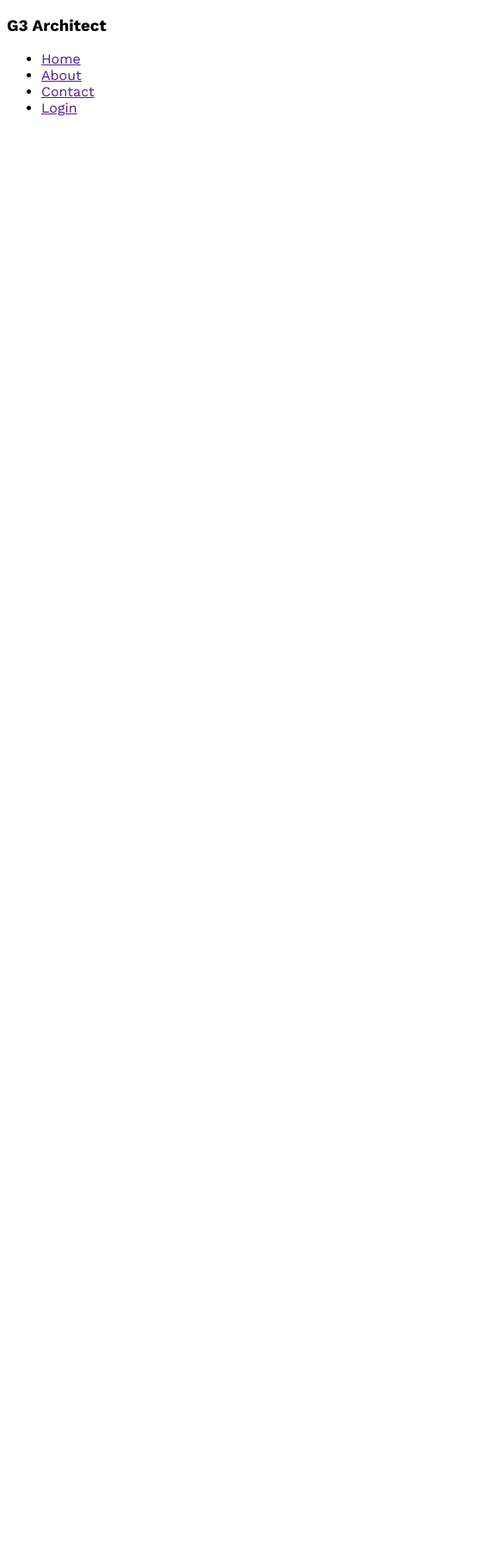
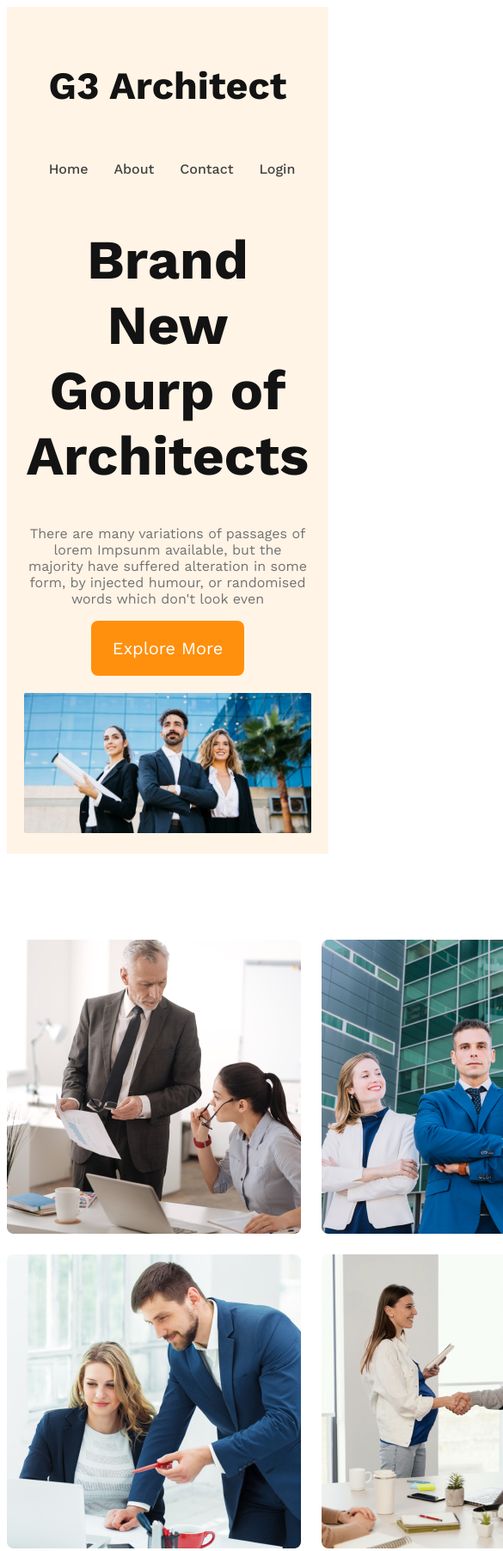
Before and after one commit to Fahmudul/Architect-Website, a plain HTML site: page index.html in a window 390 px wide. Shown: the top 1804 px of the page at 86% size, 585 px wide, since content can reach past the window. Before the commit the page ends 844 px from the top, so only its background shows below. Drawn offline with nearby package versions, Linux system fonts and the light colour scheme.

Commit message:
added featurs list

```diff
--- a/index.html
+++ b/index.html
@@ -12,7 +12,7 @@
 <body>
     <header>
         <nav>
-            <h3>G3 Architect</h3>
+            <h3 class="nav-title">G3 Architect</h3>
             <ul>
                 <li><a href="">Home</a></li>
                 <li><a href="">About</a></li>
@@ -20,9 +20,33 @@
                 <li><a href="">Login</a></li>
             </ul>
         </nav>
+        <div class="banner">
+
+            <div class="banner-content">
+                <h1 class="banner-title">Brand New Gourp of Architects</h1>
+                <p class="banner-description text-grey">There are many variations of passages of lorem Impsunm available, but the majority have suffered alteration in some form, by injected humour, or randomised words which don't look even</p>
+                <button class="btn-primary">Explore More</button>
+            </div>
+            <img src="g3-architects-resources-main/images/banner.png" alt="" srcset="">
+        </div>
     </header>
+    <!-- End Header -->
     <main>
-
+        <!-- Team section -->
+        <section class="teams-container">
+            <div class="teams-image-container">
+                <img src="g3-architects-resources-main/images/team1.png" alt="">
+                <img src="g3-architects-resources-main/images/team2.png" alt="">
+                <img src="g3-architects-resources-main/images/team3.png" alt="">
+                <img src="g3-architects-resources-main/images/team4.png" alt="">
+            </div>
+            <div class="teams-content">
+                <h3 class="title"><span class="quick-list">Quick list</span> <span>of Our</span> <span class="text-features">Features</span></h3>
+                <p class="text-grey">
+                    Lorem ipsum, dolor sit amet consectetur adipisicing elit. Doloremque itaque corrupti odio perferendis quis repellendus eius magni, qui libero laudantium.
+                </p>
+            </div>
+        </section>
     </main>
     <footer>
 
--- a/style.css
+++ b/style.css
@@ -2,3 +2,136 @@
     font-family: 'Open Sans', sans-serif;
     font-family: 'Work Sans', sans-serif;
 }
+/* SHared style */
+.btn-primary{
+    border-radius: 8px;
+    color: white;
+    background: #ff900e;
+    padding: 20px 25px;
+    font-size: 1.25rem;
+    cursor: pointer;
+    border: none;
+
+}
+/* Header style */
+header{
+    background: rgba(255, 144 ,14, 0.10);
+    padding: 50px 240px;
+}
+
+nav{
+    display: flex;
+    justify-content: space-between;
+    align-items: center;
+}
+
+nav >ul{
+    display: flex;
+}
+
+nav li{
+    list-style-type: none;
+    margin-right: 30px;
+    font-weight: 500;
+    font-size: 1rem;
+}
+
+nav li a{
+    text-decoration: none;
+    color: #424242;
+}
+
+.nav-title{
+    font-size: 2.8rem;
+    font-weight: 700;
+    color: #131313;
+}
+
+/* Banner style */
+.banner-content{
+    border: 1px soild red;
+    max-width: 800px;
+    text-align: center;
+    margin: 0 auto;
+}
+
+.banner-title{
+    font-size: 4rem;
+    font-weight: 700;
+    color: #131313;
+}
+
+.text-grey{
+    font-size: 1rem;
+    color: #727272;
+}
+
+.banner img{
+    width: 100%;
+    margin-top: 20px;
+}
+
+
+
+/* Main section */
+main{
+    max-width: 1440px;
+    margin: 100px auto;
+
+}
+
+/* Teams style */
+.teams-container{
+    display: flex;
+    align-items: center;
+}
+
+.teams-image-container{
+    display: grid;
+    grid-template-columns: repeat(2, 1fr);
+    gap: 1.5rem;
+}
+
+.teams-content{
+    padding-right: 70px;
+    padding-left: 70px;
+}
+
+.title{
+    font-size: 2.8rem;
+}
+
+.title .quick-list{
+    color: #727272;
+    font-weight: 500;
+
+}
+
+.title .text-features{
+    color: #ff900e;
+    font-weight: 700;
+}
+
+
+/* Responsive media queries */
+/* Mobile Devices */
+@media screen and (max-width: 576px) {
+    header{
+        padding: 20px;
+    }
+
+    nav {
+        flex-direction: column;
+    }
+}
+
+/* Tablet or medium devices */
+
+@media screen and (min-width: 577px) and (max-width:960px) {
+    header{
+        padding: 20px;
+    }
+    nav{
+        flex-direction: column;
+    }
+}
```
